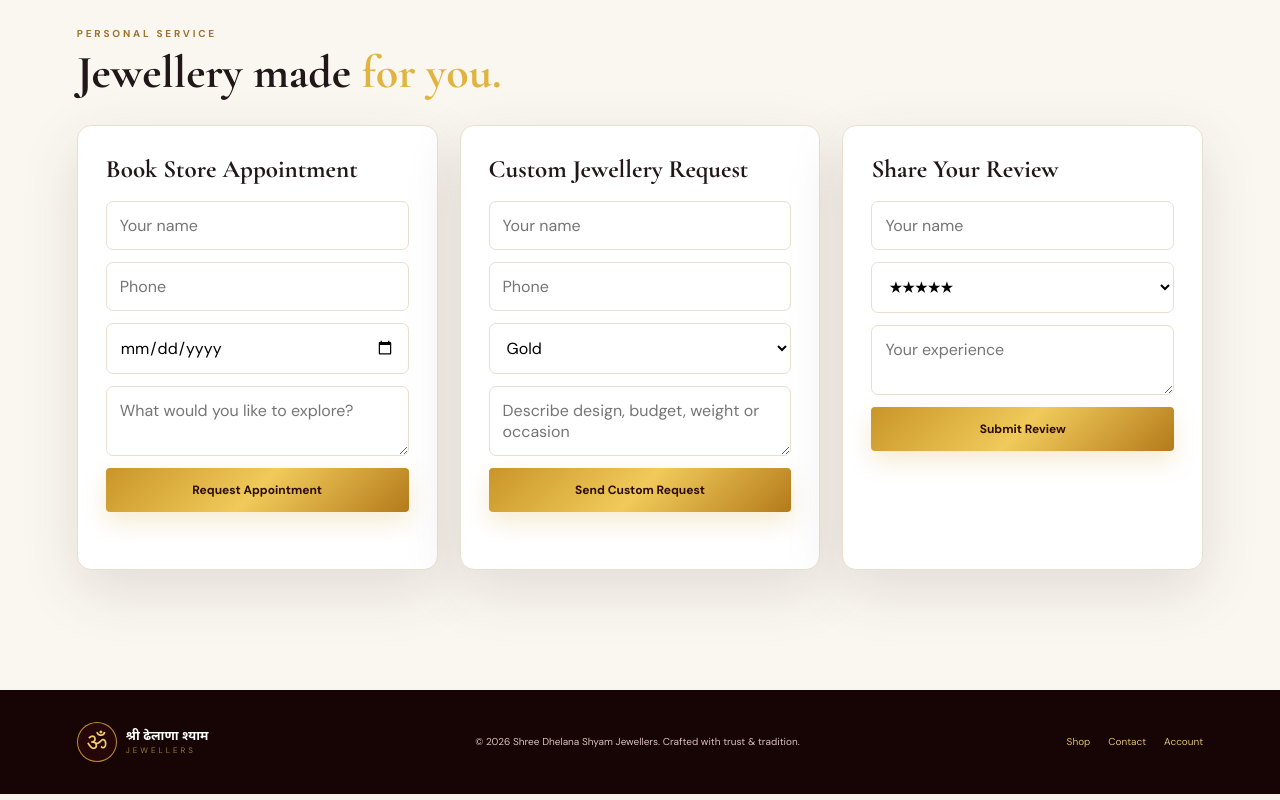
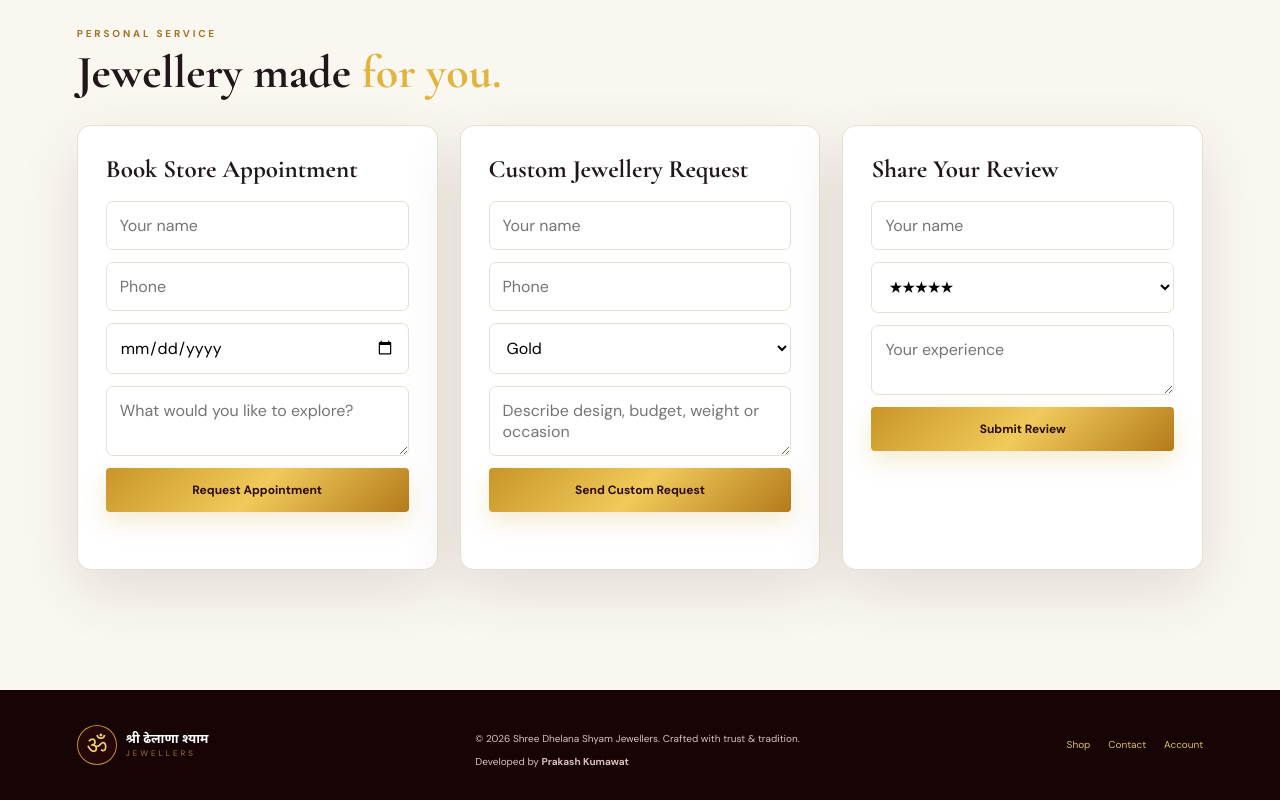
Before and after one commit to prakashkumawat07/shree-dhelana-shyam-jewellers., a website: page public/index.html in a window 1280 px wide. Shown: the part 2866-3666 px from the top of the page. Drawn offline with nearby package versions, Linux system fonts and the light colour scheme; no server answers.

Commit message:
Add developer signature to footer

```diff
--- a/public/index.html
+++ b/public/index.html
@@ -148,7 +148,7 @@
 
   <footer>
     <div class="footer-brand"><span class="brand-mark">ॐ</span><div><b>श्री ढेलाणा श्याम</b><small>JEWELLERS</small></div></div>
-    <p>© 2026 Shree Dhelana Shyam Jewellers. Crafted with trust & tradition.</p>
+    <div class="footer-credit"><p>© 2026 Shree Dhelana Shyam Jewellers. Crafted with trust & tradition.</p><span>Developed by <strong>Prakash Kumawat</strong></span></div>
     <div class="footer-links"><a href="#products">Shop</a><a href="#contact">Contact</a><a href="#" onclick="openAccount();return false;">Account</a></div>
   </footer>
 
```
